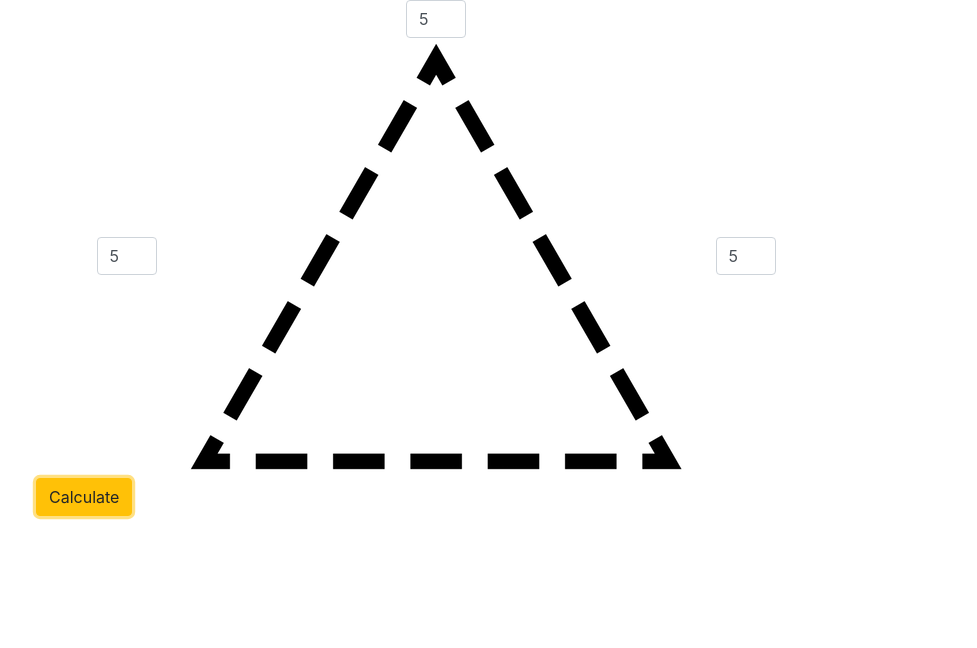
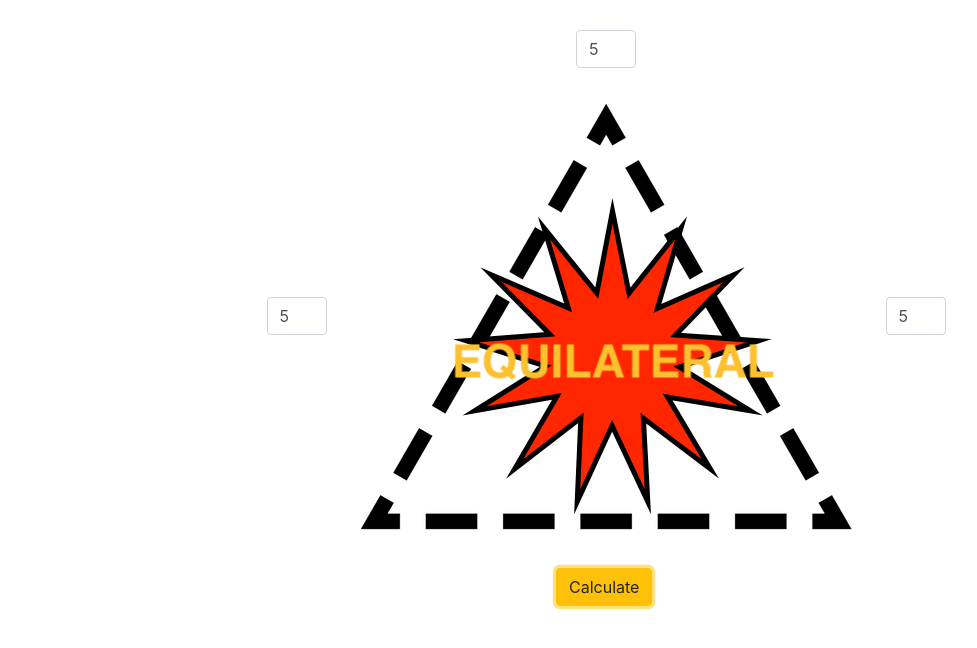
Before and after one commit to paigewilliams/triangle-tracker-testing, a plain HTML site: page index.html in a window 1280 px wide. Both pictures are taken after typing "5", "5", "5" into the empty fields and a click on the button "Calculate". Shown: the whole page, without its empty margins (34-1011 px from the left). Drawn offline with nearby package versions, Linux system fonts and the light colour scheme.

Commit message:
Add images for multiple outcomes.

```diff
--- a/css/styles.css
+++ b/css/styles.css
@@ -1,11 +1,11 @@
-.top .input-top {
+.input-top {
   width: 60px;
-  margin: auto;
+  margin: 30px auto;
 }
 
 
 .middle {
-  margin: auto;
+  margin: 30px auto;
   width: 800px;
   text-align: center;
 }
@@ -19,3 +19,12 @@
   display: inline-block;
   width: 550px;
 }
+
+#bottom {
+  width: 100px;
+  margin: auto;
+  margin-top: 20px;
+}
+/* #calculate {
+  margin: auto;
+} */
--- a/index.html
+++ b/index.html
@@ -14,11 +14,6 @@
 
   <div class="container">
 
-
-    <div class="row">
-
-
-      <div class="top">
 
 
         <div class="form-group input-top">
@@ -41,12 +36,9 @@
             <input type="number" class="form-control" id="side-c">
           </div>
 
-
-
-
         </div>
 
-        <div>
+        <div id="bottom">
           <button type="button" id="calculate" class="btn btn-warning">Calculate</button>
         </div>
 
--- a/js/scripts.js
+++ b/js/scripts.js
@@ -4,20 +4,33 @@ $(function() {
     var sideB = parseInt($("#side-b").val());
     var sideC = parseInt($("#side-c").val());
     var triangleStatus;
+    var triangleImage;
 
+    if (sideA && sideB && sideC) {
       if (isTrianle(sideA,sideB,sideC)) {
         if (scalene(sideA,sideB,sideC)){
           triangleStatus ="Scalene";
+          triangleImage = "imgs/scalene.png"
         }
         if (isosceles(sideA,sideB,sideC)) {
           triangleStatus = "Isosceles";
+          triangleImage = "imgs/isoceles.png"
+
         }
         if (equilateral(sideA,sideB,sideC)) {
           triangleStatus = "Equilateral";
+          triangleImage = "imgs/equilateral.png"
+
         }
-    } else {triangleStatus = "Not a triangle"}
+      } else {
+        triangleStatus = "Not a triangle"
+        triangleImage = "imgs/notatriangle.png"
 
-    console.log(triangleStatus)
+      }
+      $("#triangle-image").attr("src",triangleImage);
+
+    } else {alert("Side missing")}
+
 
   })
 
```
Also changed, not shown: imgs/equilateral.png (added), imgs/isoceles.png (added), imgs/notatriangle.png (added), imgs/scalene.png (added). Lines whose indentation alone changed are shown as unchanged.
